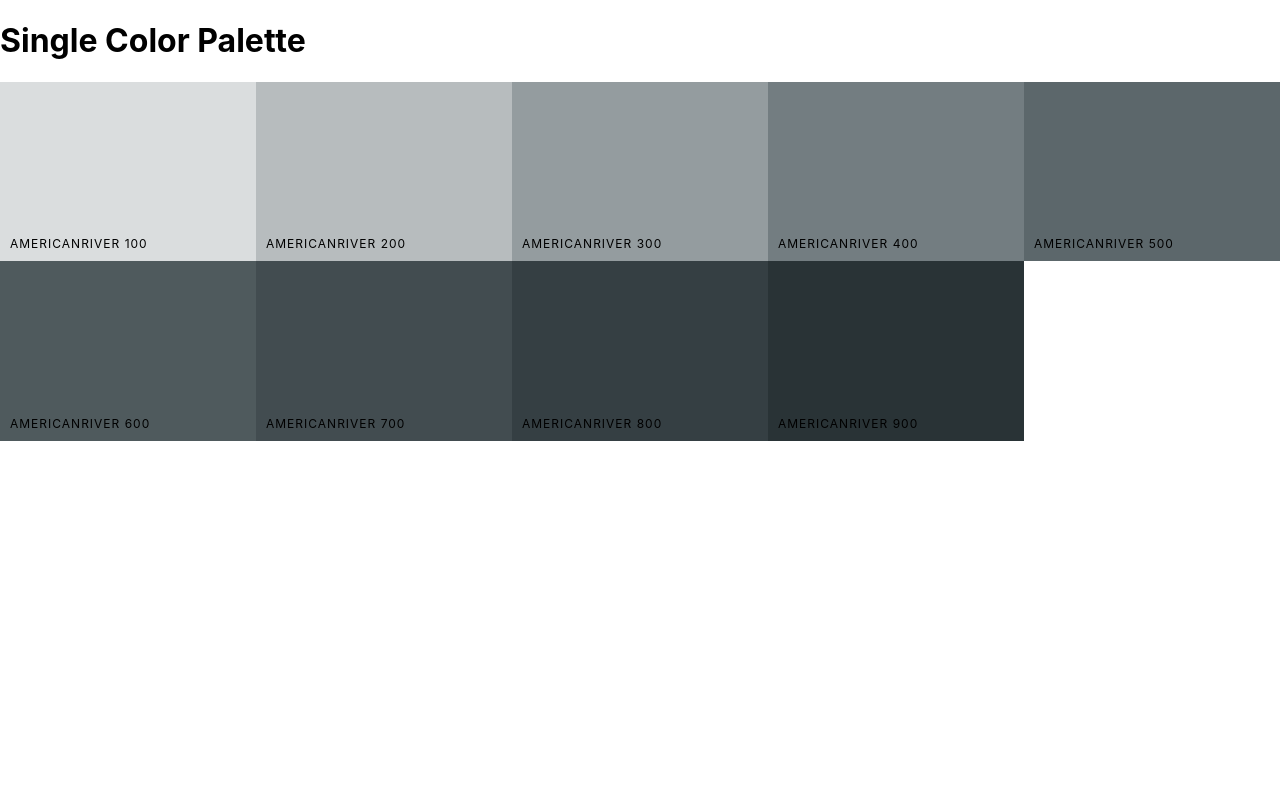
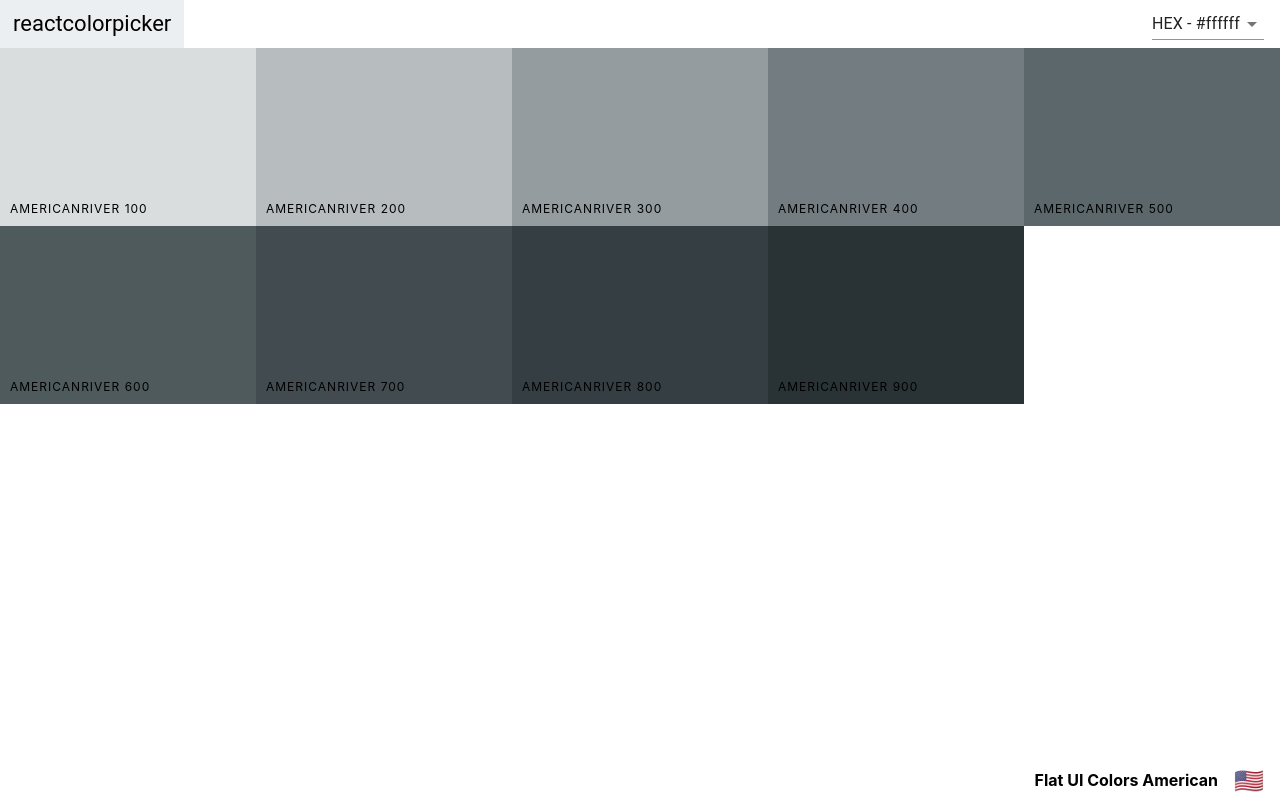
Before and after one commit to sarfarazkasmani/react-color-app, a React (Create React App) app: page /palette/flat-ui-colors-american/americanriver in a window 1280 px wide. Built offline with nearby package versions, Linux system fonts and the light colour scheme; the HTML template or start-up script is replaced by a standard one.

Commit message:
added navbar and footer to Singlecolorpalette

```diff
--- a/src/Navbar.js
+++ b/src/Navbar.js
@@ -1,5 +1,5 @@
 import React, { Component } from 'react';
-import {Link} from 'react-router-dom'
+import { Link } from 'react-router-dom';
 import Select from '@material-ui/core/Select';
 import MenuItem from '@material-ui/core/MenuItem';
 import Snackbar from '@material-ui/core/Snackbar';
@@ -29,17 +29,18 @@ class Navbar extends Component {
 	closeSnackbar() {
 		this.setState({
 			open: false
-        })
+		});
 	}
 
 	render() {
-		const { level, changeLevel } = this.props;
+		const { level, changeLevel, showingAllColors } = this.props;
 		const { format, open } = this.state;
 		return (
 			<header className="Navbar">
 				<div className="logo">
 					<Link to="/">reactcolorpicker</Link>
 				</div>
+				{showingAllColors && (
 					<div className="slider-container">
 						<span>Level: {level}</span>
 						<div className="slider">
@@ -52,8 +53,9 @@ class Navbar extends Component {
 							/>
 						</div>
 					</div>
+				)}
 				<div className="select-container">
-					<Select value={format} onChange={this.handleFormatChange}>
+					<Select value={format} onChange={this.handleFormatChange} showingAllColors={false}>
 						<MenuItem value="hex">HEX - #ffffff</MenuItem>
 						<MenuItem value="rgb">RGB - rgb(255, 255, 255)</MenuItem>
 						<MenuItem value="rgba">RGBA - rgba(255, 255, 255, 1.0)</MenuItem>
--- a/src/Palette.js
+++ b/src/Palette.js
@@ -1,6 +1,7 @@
 import React, { Component } from 'react';
 import ColorBox from './ColorBox';
 import Navbar from './Navbar';
+import PaletteFooter from './PaletteFooter'
 import './Palette.css';
 
 class Palette extends Component {
@@ -37,13 +38,10 @@ class Palette extends Component {
 		));
 		return (
 			<div className="Palette">
-				<Navbar level={level} changeLevel={this.changeLevel} handleChange={this.changeFormat} />
+				<Navbar level={level} changeLevel={this.changeLevel} handleChange={this.changeFormat} showingAllColors />
 
 				<div className="Palette-colors">{colorBoxes}</div>
-				<footer className="Palette-footer">
-					{paletteName}
-					<span className="emoji">{emoji}</span>
-				</footer>
+				<PaletteFooter paletteName={paletteName} emoji={emoji} />
 			</div>
 		);
 	}
--- /dev/null
+++ b/src/PaletteFooter.js
@@ -0,0 +1,13 @@
+import React from 'react'
+
+function PaletteFooter(props) {
+	const {paletteName, emoji} = props;
+  return (
+		<footer className="Palette-footer">
+		{paletteName}
+		<span className="emoji">{emoji}</span>
+	</footer>
+  )
+}
+
+export default PaletteFooter
--- a/src/SingleColorPalette.js
+++ b/src/SingleColorPalette.js
@@ -1,10 +1,16 @@
 import React, { Component } from 'react';
+import Navbar from './Navbar'
+import PaletteFooter from './PaletteFooter'
 import ColorBox from './ColorBox';
 
 class SingleColorPalette extends Component {
 	constructor(props) {
 		super(props);
 		this._shades = this.gatherShades(this.props.palette, this.props.colorId);
+		this.state = {
+			format: 'hex'
+		}
+		this.changeFormat = this.changeFormat.bind(this)
 	}
 	gatherShades(palette, colorToFilterBy) {
 		let shades = [];
@@ -15,14 +21,22 @@ class SingleColorPalette extends Component {
 		//todo: return all shades of given color
 		return shades.slice(1);
 	}
+	changeFormat(val) {
+		this.setState({
+			format: val
+		});
+	}
 	render() {
+		const {format} = this.state;
+		const {paletteName, emoji} = this.props.palette
 		const colorBoxes = this._shades.map((color) => (
-			<ColorBox key={color.id} name={color.name} background={color.hex} showLink={false} />
+			<ColorBox key={color.id} name={color.name} background={color[format]} showLink={false} />
 			));
 		return (
 			<div className="Palette">
-				<h1>Single Color Palette</h1>
+				<Navbar handleChange={this.changeFormat} />
 				<div className="Palette-colors">{colorBoxes}</div>
+				<PaletteFooter paletteName={paletteName} emoji={emoji} />
 			</div>
 		);
 	}
```
Lines whose indentation alone changed are shown as unchanged.
